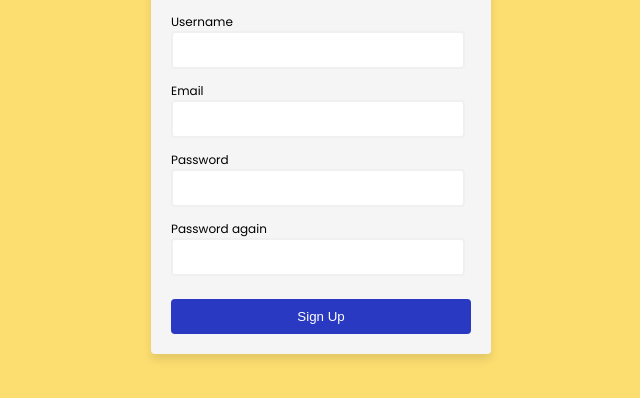
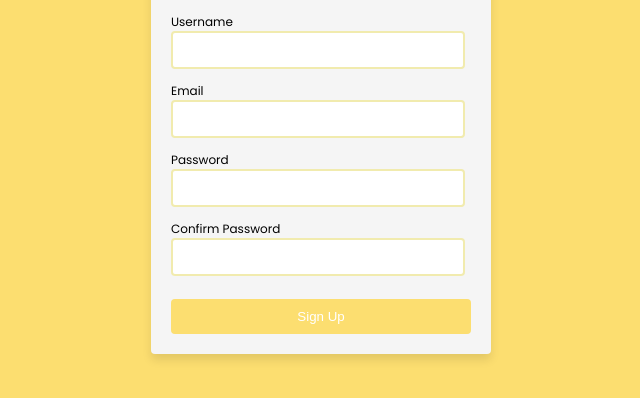
Before and after one commit to MJordanWS/PTS-MK3-KELOMPOK-7, a plain HTML site: page registration.html in a window 1280 px wide. Shown: the part 234-632 px from the top of the page, without its empty margins (319-959 px from the left). Drawn offline with Linux system fonts and the light colour scheme.

Commit message:
Finished

```diff
--- a/css/login.css
+++ b/css/login.css
@@ -43,7 +43,7 @@ h2 {
 .input-group input[type="password"] {
     width: 100%;
     padding: 10px;
-    border: 2px solid #f0f0f0;
+    border: 2px solid #f1ebae;
     border-radius: 4px;
     font-size: 12px;
 }
@@ -68,20 +68,20 @@ button {
     margin-top: 10px;
     width: 100%;
     color: white;
-    background-color: rgb(41, 57, 194);
+    background-color: #f1ebae;
     border: none;
     border-radius: 4px;
     cursor: pointer;
 }
 
 button:hover {
-    background-color: rgb(31, 47, 154);
+    background-color: #fcde70;
 }
 
 .password {
     display: inline-block;
     position: relative;
-    border: 1px solid #000;
+    border: 1px solid #f1ebae;
     width: 100%;
 }
 
--- a/css/registration.css
+++ b/css/registration.css
@@ -23,7 +23,7 @@ body {
     margin-top: 10px;
     width: 100%;
     color: white;
-    background-color: rgb(41, 57, 194);
+    background-color: #fcde70;
     border: none;
     border-radius: 4px;
 }
@@ -35,7 +35,7 @@ body {
 }
 
 .input-control input {
-    border: 2px solid #f0f0f0;
+    border: 2px solid #f1ebae;
 	border-radius: 4px;
 	display: block;
 	font-size: 12px;
--- a/registration.html
+++ b/registration.html
@@ -30,7 +30,7 @@
                 <div class="error"></div>
             </div>
             <div class="input-control">
-                <label for="password2">Password again</label>
+                <label for="password2">Confirm Password</label>
                 <input id="password2"name="password2" type="password">
                 <div class="error"></div>
             </div>
```
